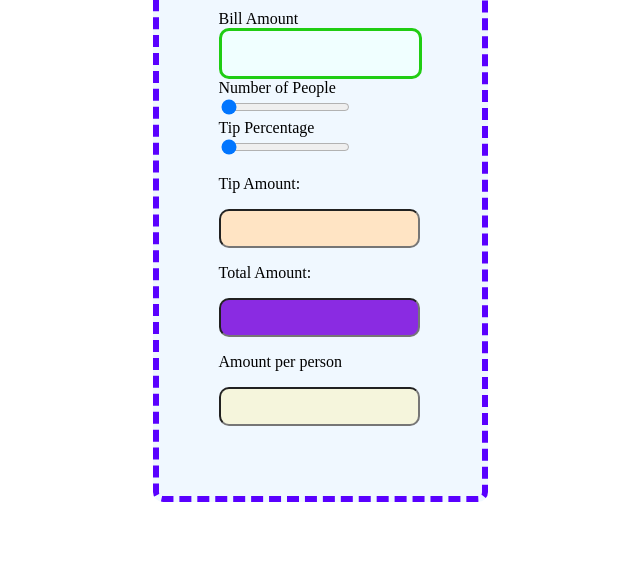
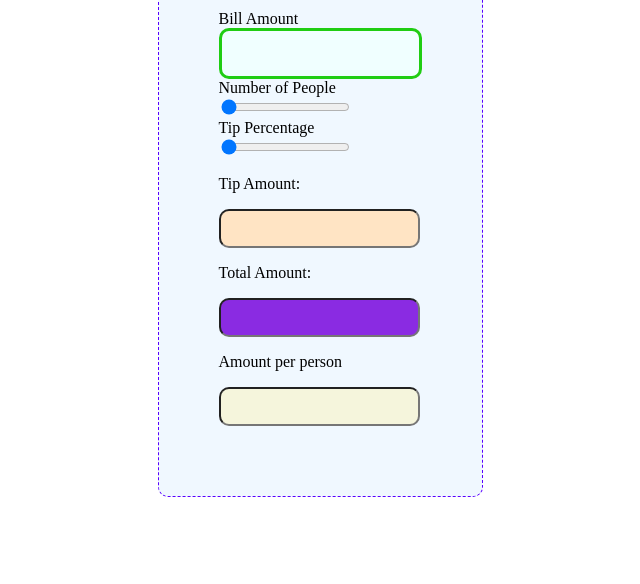
Before and after one commit to StarkMaster-tech/Tip-calculator, a plain HTML site: page index.html in a window 1280 px wide. Shown: the part 232-816 px from the top of the page, without its empty margins (320-960 px from the left). Drawn offline with Linux system fonts and the light colour scheme.

Commit message:
Update index.html

```diff
--- a/index.html
+++ b/index.html
@@ -45,7 +45,7 @@
 
 }
 section{
-    border: 6px dashed rgb(89, 0, 255);
+    border: 1px dashed rgb(89, 0, 255);
     padding: 70px 60px;
     border-radius: 10px;
     background-color: aliceblue;
```
